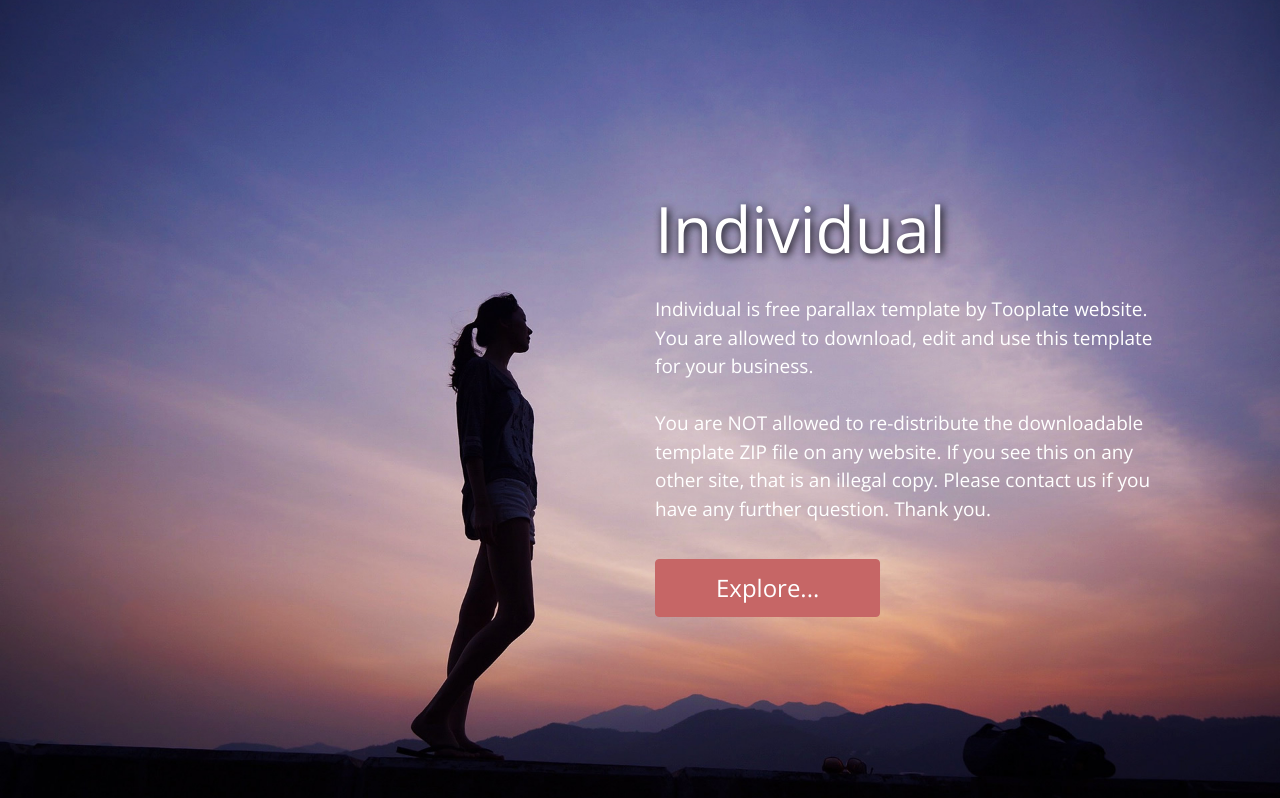
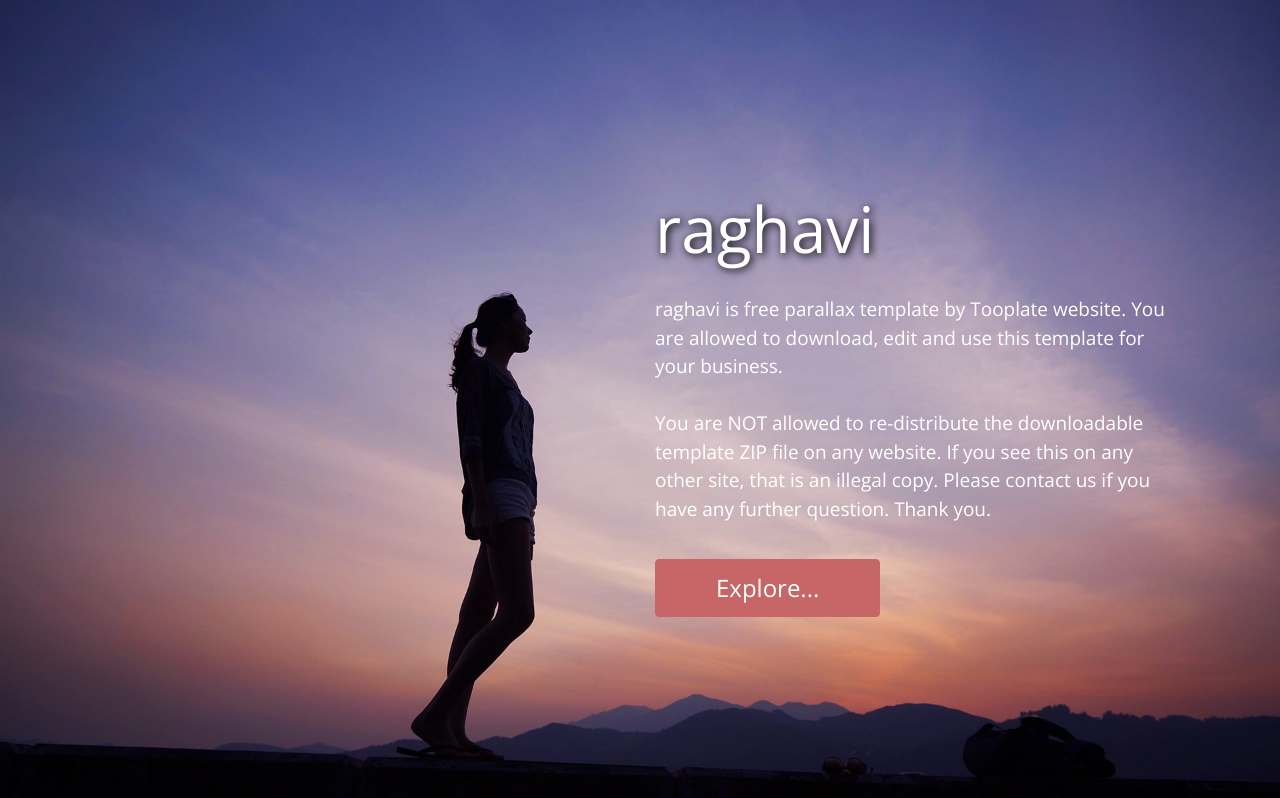
Before and after one commit to Balluraghavi/2096_individual, a plain HTML site: page 2096_individual/index.html in a window 1280 px wide. Shown: the top 798 px of the page. Drawn offline with nearby package versions, Linux system fonts and the light colour scheme.

Commit message:
replaced

```diff
--- a/2096_individual/css/tooplate-style.css
+++ b/2096_individual/css/tooplate-style.css
@@ -1,8 +1,8 @@
 /*
 
-Template 2096 Individual
+Template 2096 raghavi
 
-http://www.tooplate.com/view/2096-individual
+http://www.tooplate.com/view/2096-raghavi
 
 */
 
--- a/2096_individual/index.html
+++ b/2096_individual/index.html
@@ -8,9 +8,9 @@
   <title>Raghavi</title>
 <!--
 
-Template 2096 Individual
+Template 2096 raghavi
 
-https://www.tooplate.com/view/2096-individual
+https://www.tooplate.com/view/2096-raghavi
 
 -->
   <link rel="stylesheet" href="https://fonts.googleapis.com/css?family=Open+Sans:300,400">  <!-- Google web font "Open Sans" -->
@@ -36,8 +36,8 @@ https://www.tooplate.com/view/2096-individual
           <section class="container tm-page-1-content">
             <div class="row">
               <div class="col-md-6 ml-auto tm-text-white">
-                <header><h1>Individual</h1></header>
-                <p>Individual is free parallax template by Tooplate website. You are allowed to download, edit and use this template for your business.
+                <header><h1>raghavi</h1></header>
+                <p>raghavi is free parallax template by Tooplate website. You are allowed to download, edit and use this template for your business.
                 <br><br>You are NOT allowed to re-distribute the downloadable template ZIP file on any website. If you see this on any other site, that is an illegal copy. Please contact us if you have any further question. Thank you.</p>
 
                   <a href="#tm-section-2" class="btn btn-danger">Explore...</a>
@@ -70,7 +70,7 @@ https://www.tooplate.com/view/2096-individual
             <div class="row1">
               <div class="col-xl-6 col-md-8 ml-auto">
                 <article class="tm-bg-white-transparent-page3">
-                  <header><h5 class="tm-bg-white">Individual HTML5 Web Template</h5></header>
+                  <header><h5 class="tm-bg-white">raghavi HTML5 Web Template</h5></header>
                   <p class="tm-bg-white2">Do you like this template? Please tell your friends about Tooplate website. Thank you. Praesent scelerisque erat placerat tempus laoreet. Vivamus pellentesque tempor congue. Vestibulum ac diam dui. Vivamus a fringilla velit. Proin mauris enim.</p>
                     <a href="#tm-section-4" class="btn btn-danger tm-btn-right">Read More</a>
                 </article>
```
